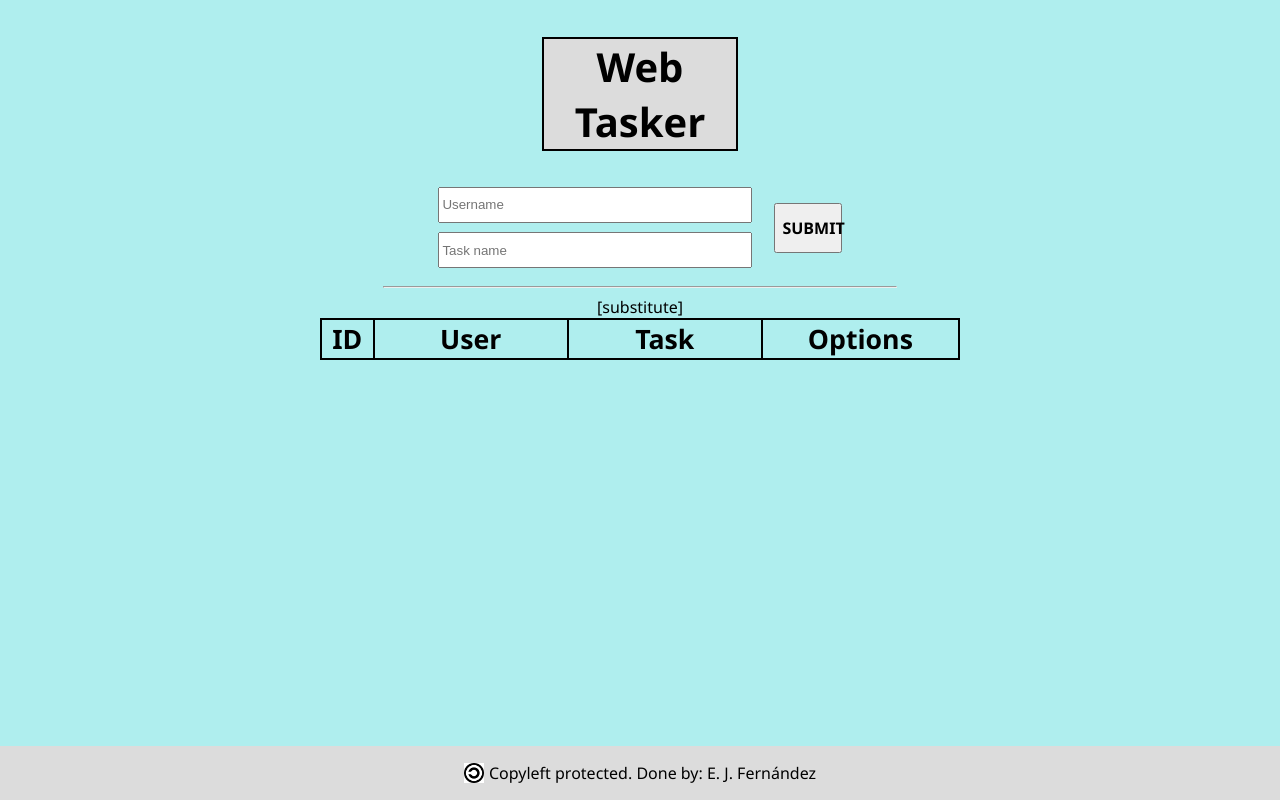
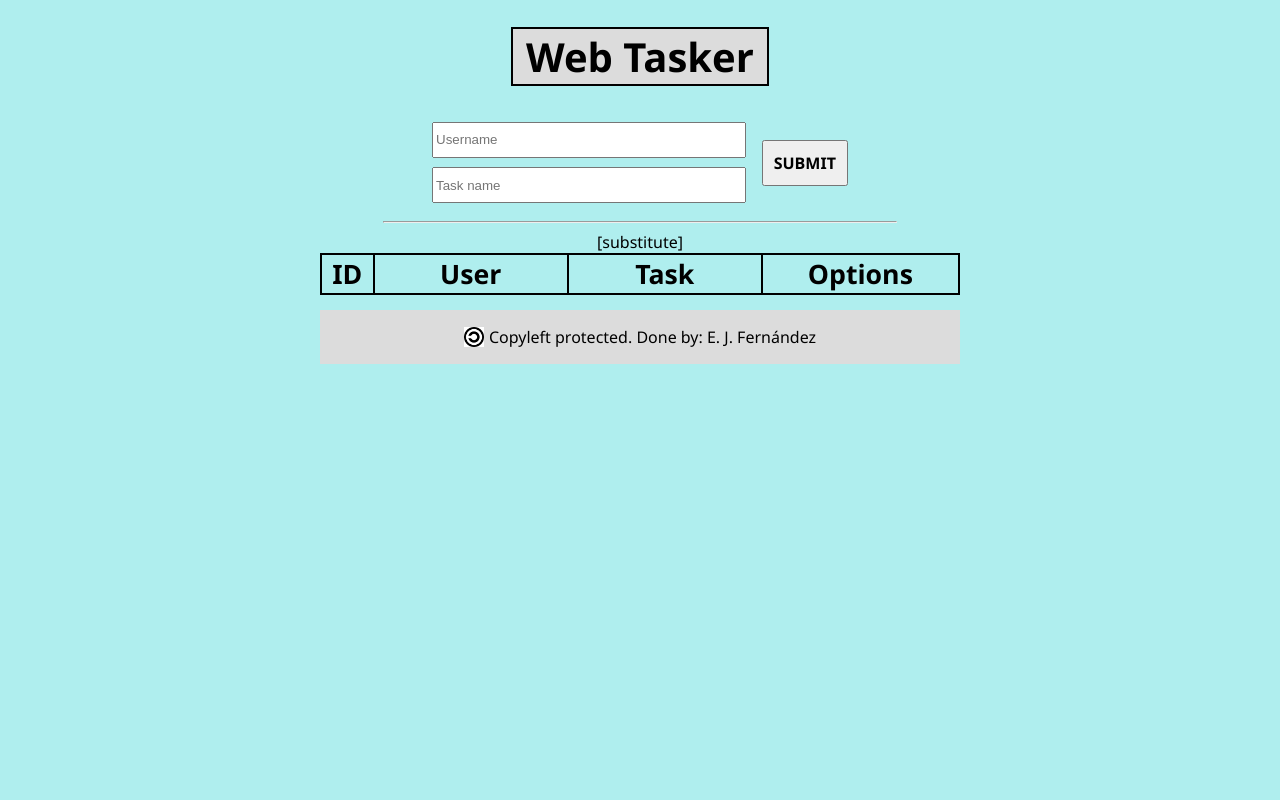
Before and after one commit to ejfdezrdgz/web-server, a website: page www/tareas/index.html in a window 1280 px wide. Drawn offline with Linux system fonts and the light colour scheme.

Commit message:
Slight CSS update

```diff
--- a/www/tareas/css/style.css
+++ b/www/tareas/css/style.css
@@ -5,7 +5,7 @@
 body {
     width: 50%;
     display: flex;
-    margin: 10px auto;
+    margin: 0px auto;
     align-items: center;
     flex-direction: column;
     font-family: "Segoe UI";
@@ -21,10 +21,10 @@ div {
 
 footer{
     width: 100%;
+    margin: 15px 0px;
     display: flex;
     align-items: center;
     justify-content: center;
-    position: fixed;
     bottom: 0px;
     background-color: gainsboro;
 }
@@ -42,7 +42,8 @@ hr {
 }
 
 h1 {
-    width: 30%;
+    width: auto;
+    padding: 0px 2%;
     font-size: 250%;
     text-align: center;
     align-items: center;
@@ -96,8 +97,7 @@ thead {
 }
 
 #btnSubmit {
-    width: 15%;
-    height: 50px;
+    padding: 10px 10px;
     font-size: 100%;
     font-weight: bold;
     font-family: "Segoe UI";
```
